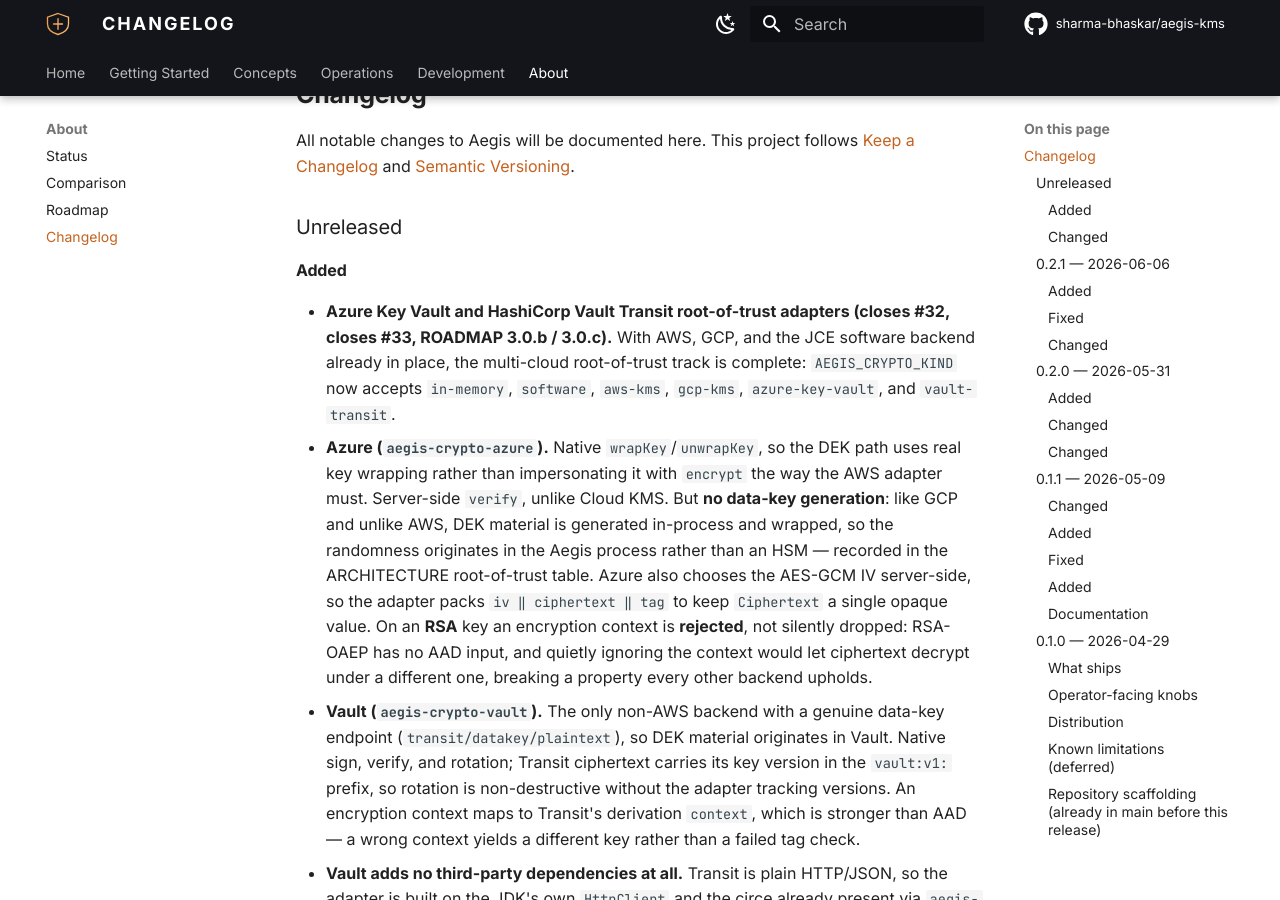
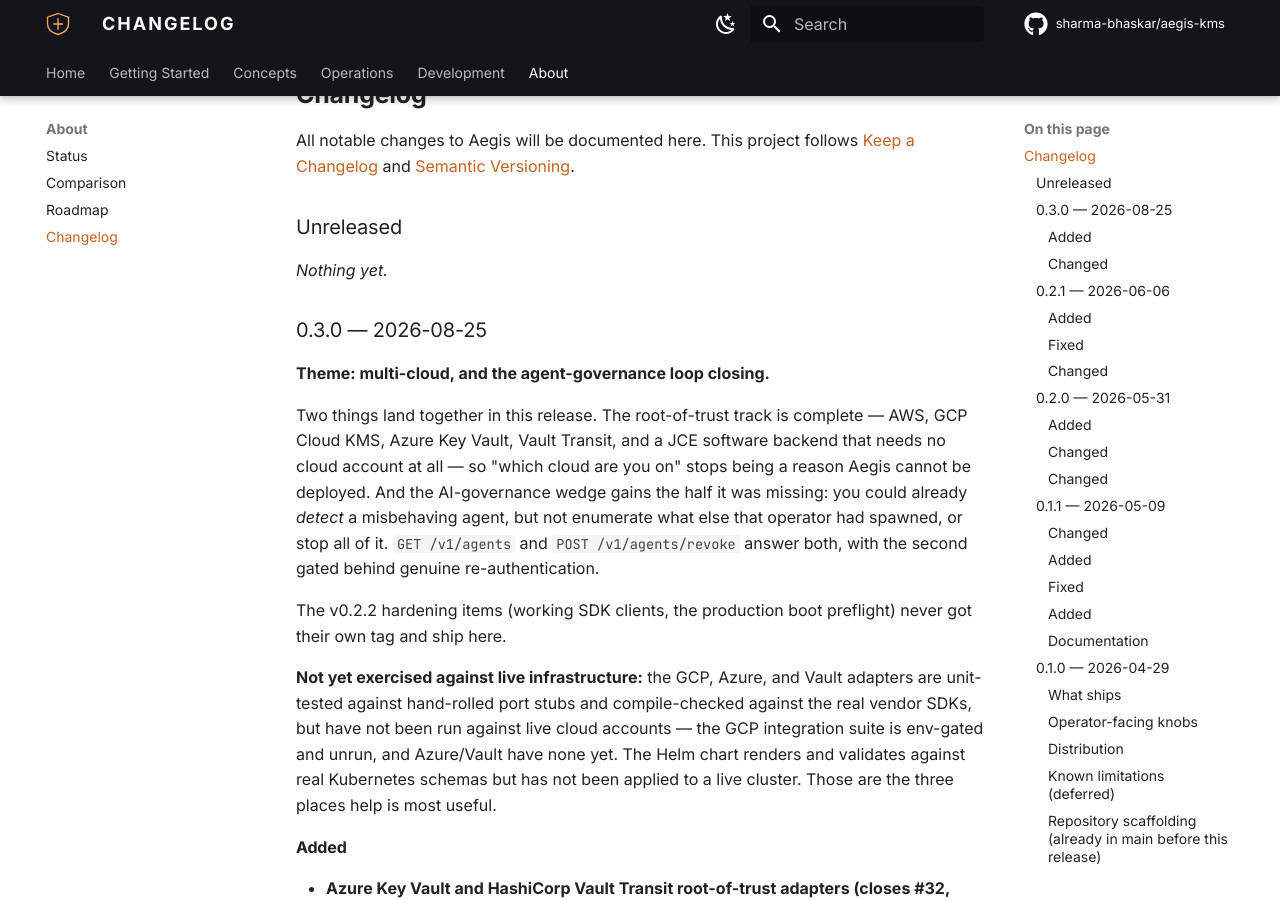
Before and after one commit to sharma-bhaskar/aegis-kms, an MkDocs documentation site: the page built from docs/about/changelog.md, in a window 1280 px wide and 900 px high, scrolled down 333 px. Built offline with MkDocs 1.6.1 and Material for MkDocs 9.7.7, drawn with Linux system fonts in a browser that asks for light colours; comment, search, counter and statistics services are not loaded.

Commit message:
release: cut v0.3.0 — multi-cloud root-of-trust + agent registry / kill-switch
Renames the CHANGELOG's `## Unreleased` block to `## 0.3.0 — 2026-08-25` and
opens a fresh one, per RELEASING.md. Twelve commits have accumulated since
v0.2.1 on 7 June, including every headline feature of the release.

Adds a summary to the section, because the entry list alone does not convey
what the release means: the root-of-trust track is complete (AWS, GCP,
Azure, Vault, plus a JCE software backend needing no cloud account), and the
agent-governance wedge gains the half it was missing — you could already
detect a misbehaving agent, but not enumerate what else that operator had
spawned or stop all of it.

The summary also states plainly what has NOT been exercised: the GCP, Azure,
and Vault adapters are unit-tested and compile-checked against the real
vendor SDKs but have never run against live cloud accounts, and the Helm
chart validates against real Kubernetes schemas but has never been applied
to a live cluster. Release notes that omit that would be overclaiming, and
those three gaps are also the most useful places for contributors to start.

ROADMAP: the v0.2.2 rows were still marked WIP despite having shipped in
#111. They never got their own tag, so they are marked done and the section
is annotated as having shipped within v0.3.0.

Verified before tagging: 789 tests pass, scalafmt and scalafix clean.

Co-Authored-By: Claude Opus 5 (1M context) <noreply@anthropic.com>
Signed-off-by: bhaskarsharma <sharma.b6@gmail.com>

```diff
--- a/CHANGELOG.md
+++ b/CHANGELOG.md
@@ -5,6 +5,28 @@ All notable changes to Aegis will be documented here. This project follows
 [Semantic Versioning](https://semver.org/spec/v2.0.0.html).
 
 ## Unreleased
+
+_Nothing yet._
+
+## 0.3.0 — 2026-08-25
+
+**Theme: multi-cloud, and the agent-governance loop closing.**
+
+Two things land together in this release. The root-of-trust track is complete — AWS, GCP Cloud KMS,
+Azure Key Vault, Vault Transit, and a JCE software backend that needs no cloud account at all — so
+"which cloud are you on" stops being a reason Aegis cannot be deployed. And the AI-governance wedge
+gains the half it was missing: you could already *detect* a misbehaving agent, but not enumerate
+what else that operator had spawned, or stop all of it. `GET /v1/agents` and
+`POST /v1/agents/revoke` answer both, with the second gated behind genuine re-authentication.
+
+The v0.2.2 hardening items (working SDK clients, the production boot preflight) never got their own
+tag and ship here.
+
+**Not yet exercised against live infrastructure:** the GCP, Azure, and Vault adapters are
+unit-tested against hand-rolled port stubs and compile-checked against the real vendor SDKs, but
+have not been run against live cloud accounts — the GCP integration suite is env-gated and unrun,
+and Azure/Vault have none yet. The Helm chart renders and validates against real Kubernetes schemas
+but has not been applied to a live cluster. Those are the three places help is most useful.
 
 ### Added
 
```
Also changed, not shown: ROADMAP.md (+4 -4 lines).
